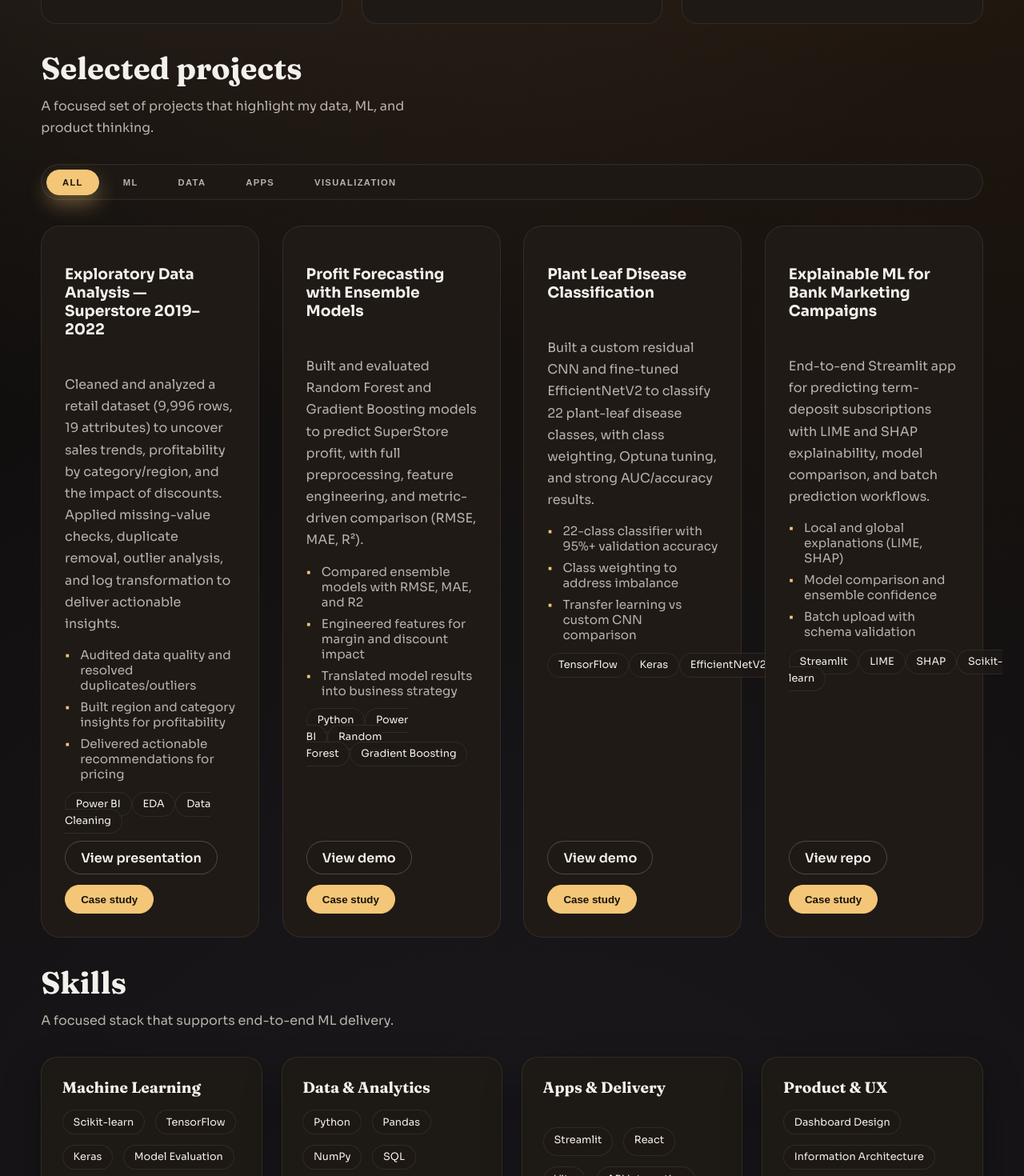
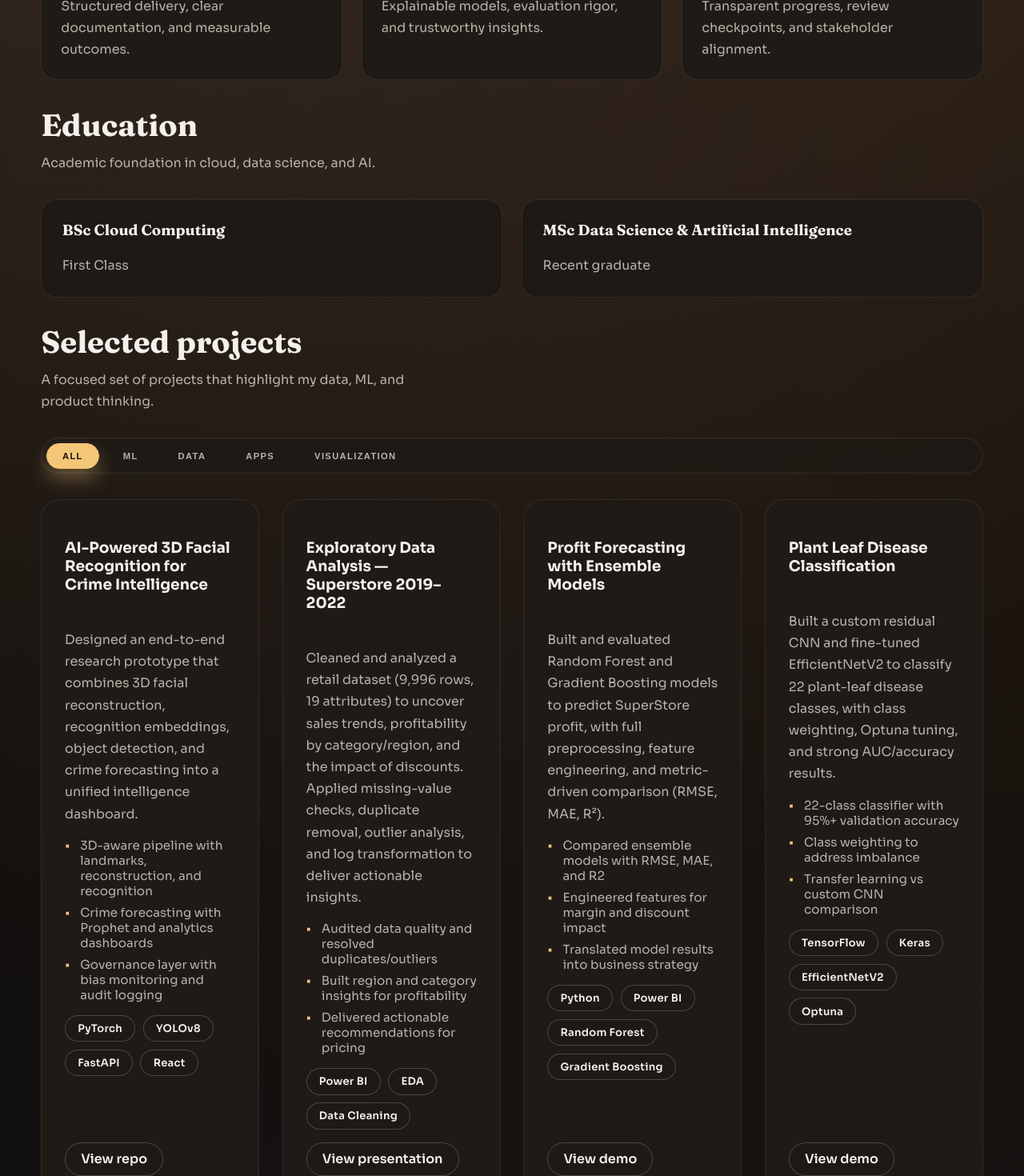
Before and after one commit to CParaschivDev/portofolio-cristian-paraschiv, a React (Vite) app: page / in a window 1280 px wide. Shown: the part 1200-2670 px from the top of the page at 80% size. Built offline with nearby package versions, Linux system fonts and the light colour scheme.

Commit message:
Add files via upload

```diff
--- a/src/App.css
+++ b/src/App.css
@@ -97,6 +97,13 @@
   max-width: 520px;
 }
 
+.hero-edu {
+  margin-top: 1.2rem;
+  font-size: 0.95rem;
+  color: var(--text);
+  letter-spacing: 0.02em;
+}
+
 .hero-actions {
   display: flex;
   gap: 1rem;
@@ -179,11 +186,19 @@
 .card-tags span,
 .project-tags span,
 .skill-chip {
-  padding: 0.4rem 0.8rem;
+  padding: 0.45rem 0.95rem;
   border-radius: 999px;
-  background: color-mix(in srgb, var(--surface) 80%, transparent);
-  border: 1px solid var(--line);
-  font-size: 0.8rem;
+  background: color-mix(in srgb, var(--surface) 70%, transparent);
+  border: 1px solid var(--line-strong);
+  font-size: 0.82rem;
+  font-weight: 600;
+  letter-spacing: 0.02em;
+}
+
+.project-tags {
+  display: flex;
+  flex-wrap: wrap;
+  gap: 0.6rem;
 }
 
 .section {
@@ -206,6 +221,26 @@
   display: grid;
   grid-template-columns: repeat(auto-fit, minmax(220px, 1fr));
   gap: 1.5rem;
+}
+
+.education-grid {
+  display: grid;
+  grid-template-columns: repeat(auto-fit, minmax(260px, 1fr));
+  gap: 1.5rem;
+}
+
+.education-card {
+  border: 1px solid var(--line);
+  border-radius: 20px;
+  padding: 1.6rem;
+  background: color-mix(in srgb, var(--surface) 92%, transparent);
+  display: grid;
+  gap: 0.6rem;
+}
+
+.education-card h3 {
+  margin: 0;
+  font-family: var(--font-display);
 }
 
 .about-card {
@@ -357,6 +392,12 @@
   gap: 1rem;
 }
 
+.skills-card .skill-chip {
+  background: color-mix(in srgb, var(--surface) 60%, transparent);
+  border-color: color-mix(in srgb, var(--accent) 30%, var(--line-strong));
+  color: var(--text);
+}
+
 .skills-card h3 {
   margin: 0;
   font-family: var(--font-display);
@@ -441,11 +482,12 @@
 }
 
 .contact {
-  grid-template-columns: repeat(auto-fit, minmax(260px, 1fr));
-  align-items: center;
+  grid-template-columns: 1fr;
+  align-items: start;
 }
 
 .contact-card {
+  width: 100%;
   border: 1px solid var(--line);
   border-radius: 22px;
   padding: 1.8rem;
--- a/src/App.jsx
+++ b/src/App.jsx
@@ -7,6 +7,29 @@ function App() {
   const [activeSection, setActiveSection] = useState('about')
 
   const projects = [
+    {
+      title: 'AI-Powered 3D Facial Recognition for Crime Intelligence',
+      description:
+        'Designed an end-to-end research prototype that combines 3D facial reconstruction, recognition embeddings, object detection, and crime forecasting into a unified intelligence dashboard.',
+      tags: ['PyTorch', 'YOLOv8', 'FastAPI', 'React'],
+      link: 'https://github.com/CParaschivDev/AI-Powered-3D-Facial-Recognition-for-Crime-Intelligence-via-Reconstructive-and-Predictive-Methods',
+      linkLabel: 'View repo',
+      categories: ['ML', 'Apps', 'Data', 'Visualization'],
+      highlights: [
+        '3D-aware pipeline with landmarks, reconstruction, and recognition',
+        'Crime forecasting with Prophet and analytics dashboards',
+        'Governance layer with bias monitoring and audit logging',
+      ],
+      caseStudy: {
+        problem:
+          'Bridge the gap between face recognition outputs and crime-intelligence analytics in a single workflow.',
+        solution:
+          'Built a modular stack with YOLOv8 detection, 3D reconstruction, embeddings, and a FastAPI + React dashboard.',
+        impact:
+          'Demonstrated feasibility of a unified research-only prototype with governance and fairness checks.',
+        stack: ['PyTorch', 'YOLOv8', 'FastAPI', 'React', 'Prophet'],
+      },
+    },
     {
       title: 'Exploratory Data Analysis — Superstore 2019–2022',
       description:
@@ -77,6 +100,29 @@ function App() {
       },
     },
     {
+      title: 'Traditional ML for Image Classification',
+      description:
+        'Benchmarked SVM, Decision Tree, and KNN on Fashion MNIST and CIFAR-10 with PCA-driven dimensionality reduction and GridSearchCV tuning to balance accuracy and training time.',
+      tags: ['SVM', 'KNN', 'Decision Tree', 'PCA'],
+      link: 'https://www.youtube.com/watch?v=y57xK7s8nX0',
+      linkLabel: 'View demo',
+      categories: ['ML', 'Data'],
+      highlights: [
+        'Compared classic ML models across two datasets',
+        'Applied PCA for faster, cleaner feature space',
+        'Analyzed accuracy vs training time trade-offs',
+      ],
+      caseStudy: {
+        problem:
+          'Evaluate how classic ML algorithms perform on image datasets with different complexity.',
+        solution:
+          'Built a consistent pipeline with PCA, normalization, and GridSearchCV tuning.',
+        impact:
+          'Showed SVM as top performer on Fashion MNIST and the limits on CIFAR-10.',
+        stack: ['SVM', 'KNN', 'Decision Tree', 'PCA'],
+      },
+    },
+    {
       title: 'Explainable ML for Bank Marketing Campaigns',
       description:
         'End-to-end Streamlit app for predicting term-deposit subscriptions with LIME and SHAP explainability, model comparison, and batch prediction workflows.',
@@ -109,7 +155,7 @@ function App() {
   }, [activeFilter, projects])
 
   useEffect(() => {
-    const sections = ['about', 'projects', 'skills', 'contact']
+    const sections = ['about', 'projects', 'skills', 'contact', 'education']
     const observers = []
 
     sections.forEach((id) => {
@@ -122,7 +168,7 @@ function App() {
             setActiveSection(id)
           }
         },
-        { rootMargin: '-40% 0px -50% 0px', threshold: 0.1 }
+        { rootMargin: '-30% 0px -55% 0px', threshold: 0.15 }
       )
 
       observer.observe(el)
@@ -190,24 +236,28 @@ function App() {
           <a
             href="#about"
             className={activeSection === 'about' ? 'nav-active' : ''}
+            onClick={() => setActiveSection('about')}
           >
             About
           </a>
           <a
             href="#projects"
             className={activeSection === 'projects' ? 'nav-active' : ''}
+            onClick={() => setActiveSection('projects')}
           >
             Projects
           </a>
           <a
             href="#skills"
             className={activeSection === 'skills' ? 'nav-active' : ''}
+            onClick={() => setActiveSection('skills')}
           >
             Skills
           </a>
           <a
             href="#contact"
             className={activeSection === 'contact' ? 'nav-active' : ''}
+            onClick={() => setActiveSection('contact')}
           >
             Contact
           </a>
@@ -229,6 +279,10 @@ function App() {
               machine learning, explainability, and clean interfaces so results
               are understandable and usable.
             </p>
+            <p className="hero-edu">
+              BSc Cloud Computing (First Class) • MSc Data Science & Artificial
+              Intelligence
+            </p>
             <div className="hero-actions">
               <a className="btn primary" href="#projects">
                 View projects
@@ -243,8 +297,8 @@ function App() {
                 <span className="stat-label">applied ML projects</span>
               </div>
               <div>
-                <span className="stat">4+</span>
-                <span className="stat-label">model families</span>
+                <span className="stat">2</span>
+                <span className="stat-label">degrees in tech</span>
               </div>
               <div>
                 <span className="stat">100%</span>
@@ -288,6 +342,23 @@ function App() {
             <div className="about-card">
               <h3>Collaboration</h3>
               <p>Transparent progress, review checkpoints, and stakeholder alignment.</p>
+            </div>
+          </div>
+        </section>
+
+        <section id="education" className="section education">
+          <div className="section-head">
+            <h2>Education</h2>
+            <p>Academic foundation in cloud, data science, and AI.</p>
+          </div>
+          <div className="education-grid">
+            <div className="education-card">
+              <h3>BSc Cloud Computing</h3>
+              <p>First Class</p>
+            </div>
+            <div className="education-card">
+              <h3>MSc Data Science & Artificial Intelligence</h3>
+              <p>Recent graduate</p>
             </div>
           </div>
         </section>
```
